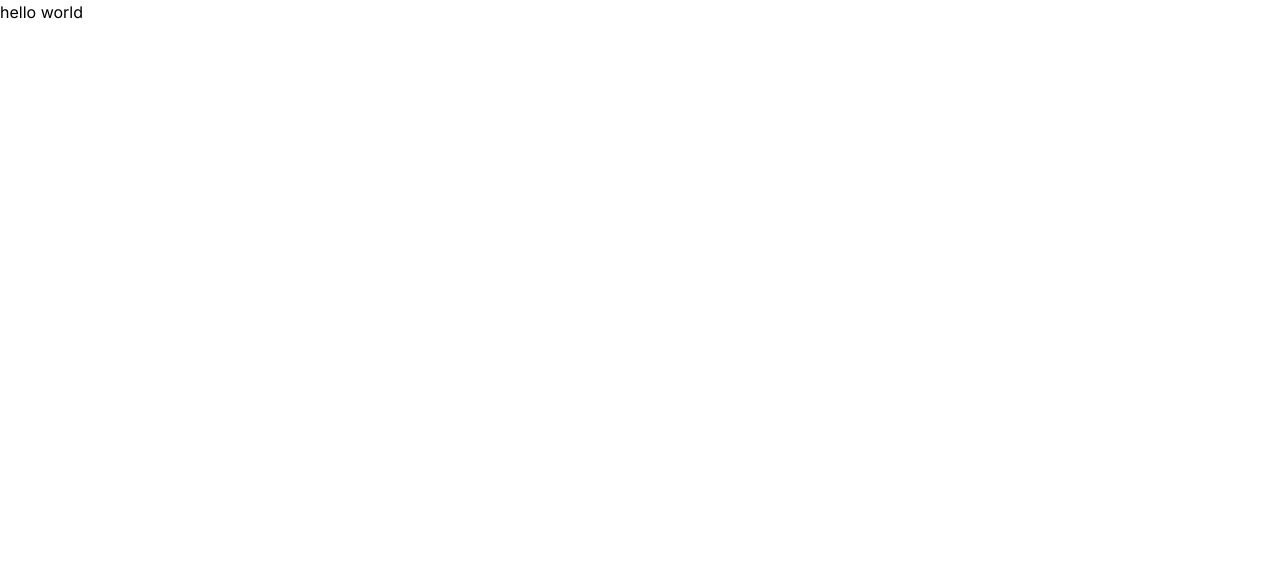
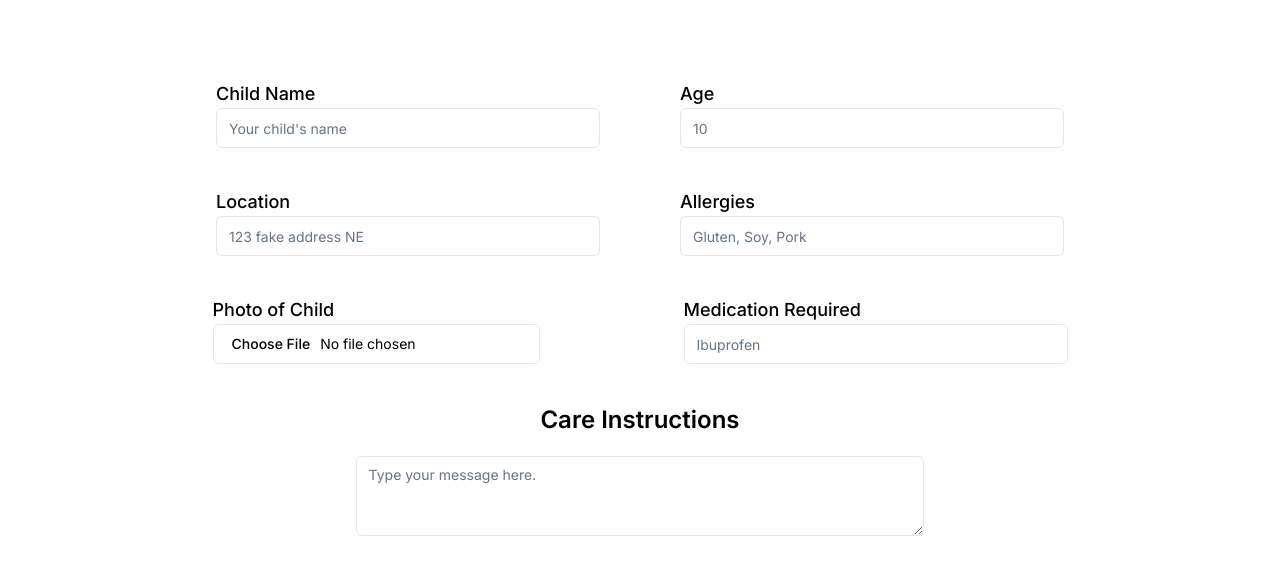
Before and after one commit to HiltonLuu/calgary-hacks-2024, a Next.js app in the folder daycare-finder/: page /auth/parent/onboarding in a window 1280 px wide. Shown: the top 574 px of the page. Built offline with nearby package versions, Linux system fonts and the light colour scheme.

Commit message:
parent onboarding done

```diff
--- a/daycare-finder/src/app/auth/daycare-owner/onboarding/page.tsx
+++ b/daycare-finder/src/app/auth/daycare-owner/onboarding/page.tsx
@@ -72,8 +72,27 @@ export default function Onboarding() {
           <Input className="w-96" type="text" id="price" placeholder="10" />
         </div>
       </div>
-      <div className="flex gap-20 justify-start items-center">
-        <div className="flex gap-3 items-center">
+      <div className="flex gap-36 justify-start items-center">
+        <div>
+          <Label htmlFor="picture" className="text-lg">
+            Daycare Certification PDF
+          </Label>
+          <Input id="picture" type="file" />
+        </div>
+        <div>
+          <Label htmlFor="location" className="text-lg">
+            Languages Spoken
+          </Label>
+          <Input
+            className="w-96"
+            type="text"
+            id="location"
+            placeholder="English, Arabic, Punjabi, Mandarin"
+          />
+        </div>
+      </div>
+
+      <div className="flex gap-20 items-center">
         <p className="text-lg font-semibold">Home Daycare Capacity</p>
         <div className="flex items-center gap-3">
           <Button
@@ -95,13 +114,6 @@ export default function Onboarding() {
           >
             +
           </Button>
-          </div>
-        </div>
-        <div>
-          <Label htmlFor="picture" className="text-lg">
-            Daycare Certification PDF
-          </Label>
-          <Input id="picture" type="file" />
         </div>
       </div>
 
--- a/daycare-finder/src/app/auth/parent/onboarding/page.tsx
+++ b/daycare-finder/src/app/auth/parent/onboarding/page.tsx
@@ -1,3 +1,101 @@
-export default function Home() {
-  return <p>hello world</p>;
+"use client";
+import { Input } from "@/components/ui/input";
+import { Label } from "@/components/ui/label";
+import { Button } from "@/components/ui/button";
+import { useState } from "react";
+import Image from "next/image";
+import { ToggleGroup, ToggleGroupItem } from "@/components/ui/toggle-group";
+import { Textarea } from "@/components/ui/textarea";
+
+export default function Onboarding() {
+  const [capacity, setCapacity] = useState(1);
+  const [showPhotos, setShowPhotos] = useState(false);
+
+  const dummyPhotos = [
+    "/assets/photo1.jpeg",
+    "/assets/photo2.jpeg",
+    "/assets/photo3.jpeg",
+  ];
+
+  const dummyFeatures = [
+    "Art supplies",
+    "Lunch Included",
+    "Outdoor playground",
+    "Cable TV",
+    "Nap time",
+    "Group Activities",
+    "Scheduled snacks",
+    "Sports",
+  ];
+
+  return (
+    <div className="flex flex-col gap-10 items-center mt-20">
+      <div className="flex justify-center gap-20">
+        <div className="">
+          <Label htmlFor="name" className="text-lg">
+            Child Name
+          </Label>
+          <Input
+            className="w-96"
+            type="text"
+            id="name"
+            placeholder="Your child's name"
+          />
+        </div>
+        <div className="">
+          <Label htmlFor="age" className="text-lg">
+            Age
+          </Label>
+          <Input className="w-96" type="text" id="age" placeholder="10" />
+        </div>
+      </div>
+      <div className="flex gap-20">
+        <div className="">
+          <Label htmlFor="location" className="text-lg">
+            Location
+          </Label>
+          <Input
+            className="w-96"
+            type="text"
+            id="location"
+            placeholder="123 fake address NE"
+          />
+        </div>
+        <div className="">
+          <Label htmlFor="allergies" className="text-lg">
+            Allergies
+          </Label>
+          <Input
+            className="w-96"
+            type="text"
+            id="allergies"
+            placeholder="Gluten, Soy, Pork"
+          />
+        </div>
+      </div>
+      <div className="flex gap-36 justify-start items-center">
+        <div>
+          <Label htmlFor="picture" className="text-lg">
+            Photo of Child
+          </Label>
+          <Input id="picture" type="file" />
+        </div>
+        <div>
+          <Label htmlFor="meds" className="text-lg">
+            Medication Required
+          </Label>
+          <Input
+            className="w-96"
+            type="text"
+            id="meds"
+            placeholder="Ibuprofen"
+          />
+        </div>
+      </div>
+      <div className="w-2/3 flex flex-col items-center gap-5">
+        <p className="text-2xl text-center font-semibold">Care Instructions</p>
+        <Textarea placeholder="Type your message here." className="w-2/3" />
+      </div>
+    </div>
+  );
 }
--- /dev/null
+++ b/daycare-finder/src/components/ui/textarea.tsx
@@ -0,0 +1,24 @@
+import * as React from "react"
+
+import { cn } from "@/lib/utils"
+
+export interface TextareaProps
+  extends React.TextareaHTMLAttributes<HTMLTextAreaElement> {}
+
+const Textarea = React.forwardRef<HTMLTextAreaElement, TextareaProps>(
+  ({ className, ...props }, ref) => {
+    return (
+      <textarea
+        className={cn(
+          "flex min-h-[80px] w-full rounded-md border border-slate-200 bg-white px-3 py-2 text-sm ring-offset-white placeholder:text-slate-500 focus-visible:outline-none focus-visible:ring-2 focus-visible:ring-slate-950 focus-visible:ring-offset-2 disabled:cursor-not-allowed disabled:opacity-50 dark:border-slate-800 dark:bg-slate-950 dark:ring-offset-slate-950 dark:placeholder:text-slate-400 dark:focus-visible:ring-slate-300",
+          className
+        )}
+        ref={ref}
+        {...props}
+      />
+    )
+  }
+)
+Textarea.displayName = "Textarea"
+
+export { Textarea }
```
Lines whose indentation alone changed are shown as unchanged.
